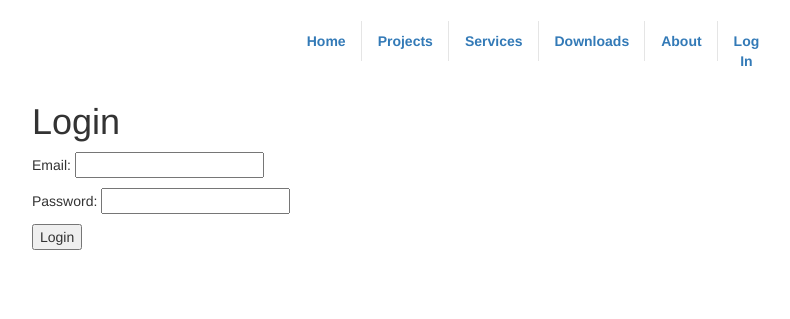
After one commit to iamnomsyy/courseowl, a Django app: page /accounts/login in a window 1280 px wide. The commit adds this page. Shown: the top 319 px of the page, without its empty margins (123-913 px from the left). Run offline with Django 3.2, Linux system fonts and the light colour scheme; parts of the project's set-up code (start-up, migrations or seed data) failed here and were passed over; some libraries are stand-ins or nearby versions.

Commit message:
login page working and user auth

```diff
--- a/courseowl_django/courseowl_django/settings/settings_base.py
+++ b/courseowl_django/courseowl_django/settings/settings_base.py
@@ -29,6 +29,10 @@ MIDDLEWARE_CLASSES = (
     'django.middleware.clickjacking.XFrameOptionsMiddleware',
 )
 
+AUTHENTICATION_BACKENDS = (
+    'django.contrib.auth.backends.ModelBackend',
+)
+
 ROOT_URLCONF = 'courseowl_django.urls'
 WSGI_APPLICATION = 'courseowl_django.wsgi.application'
 
--- a/courseowl_django/courseowl_django/urls.py
+++ b/courseowl_django/courseowl_django/urls.py
@@ -4,11 +4,7 @@ from django.contrib import admin
 admin.autodiscover()
 
 urlpatterns = patterns('',
-    # Examples:
-    # url(r'^$', 'courseowl_django.views.home', name='home'),
-    # url(r'^blog/', include('blog.urls')),
-
-    url(r'^$', include('website.urls')),
-    url(r'^admin/', include(admin.site.urls)),
-
-)
+                       url(r'^admin/', include(admin.site.urls)),
+                       url(r'^accounts/', include('user_management.urls')),
+                       url(r'^$', include('website.urls')),
+                       )
--- /dev/null
+++ b/courseowl_django/user_management/templates/user_management/login.html
@@ -0,0 +1,114 @@
+{% load bootstrap3 %}
+{% bootstrap_messages %}
+
+<!DOCTYPE html>
+<html>
+  <head>
+    <title>Courseowl</title>
+    <meta charset="utf-8">
+    <!-- Bootstrap -->
+    {#  <link href="css/bootstrap.css" rel="stylesheet" media="screen">#}
+      {% bootstrap_css %} {% bootstrap_javascript %}
+     <style type="text/css">
+      body {
+        padding-top: 20px;
+        padding-bottom: 60px;
+      }
+
+      /* Custom container */
+      .container {
+        margin: 0 auto;
+        max-width: 1000px;
+      }
+      .container > hr {
+        margin: 60px 0;
+      }
+
+      /* Main marketing message and sign up button */
+      .jumbotron {
+        margin: 80px 0;
+        text-align: center;
+      }
+      .jumbotron h1 {
+        font-size: 100px;
+        line-height: 1;
+      }
+      .jumbotron .lead {
+        font-size: 24px;
+        line-height: 1.25;
+      }
+      .jumbotron .btn {
+        font-size: 21px;
+        padding: 14px 24px;
+      }
+
+      /* Supporting marketing content */
+      .marketing {
+        margin: 60px 0;
+      }
+      .marketing p + h4 {
+        margin-top: 28px;
+      }
+
+      /* Customize the navbar links to be fill the entire space of the .navbar */
+      .navbar .navbar-inner {
+        padding: 0;
+      }
+      .navbar .nav {
+        margin: 0;
+        display: table;
+        width: 100%;
+      }
+      .navbar .nav li {
+        display: table-cell;
+        width: 1%;
+        float: none;
+      }
+      .navbar .nav li a {
+        font-weight: bold;
+        text-align: center;
+        border-left: 1px solid rgba(255,255,255,.75);
+        border-right: 1px solid rgba(0,0,0,.1);
+      }
+      .navbar .nav li:first-child a {
+        border-left: 0;
+        border-radius: 3px 0 0 3px;
+      }
+      .navbar .nav li:last-child a {
+        border-right: 0;
+        border-radius: 0 3px 3px 0;
+      }
+    </style>
+  </head>
+  <body>
+    <script src="http://code.jquery.com/jquery.js"></script>
+    <script src="js/bootstrap.min.js"></script>
+    <div class="container">
+
+    <div class="navbar">
+              <div class="navbar-inner">
+                <div class="container">
+
+                  <ul class="nav">
+                    <li class="active"><a href="#">Home</a></li>
+                    <li><a href="#">Projects</a></li>
+                    <li><a href="#">Services</a></li>
+                    <li><a href="#">Downloads</a></li>
+                    <li><a href="#">About</a></li>
+                    <li><a href="/accounts/login/">Log In</a></li>
+                  </ul>
+                </div>
+              </div>
+    </div>
+
+  <div class="hero-unit">
+    <h1>Login</h1>
+      <form method="POST" action="/accounts/login/">{% csrf_token %}
+      <p>Email: <input type="text" name="email" /></p>
+      <p>Password: <input type="password" name="password" /></p>
+      <p><input type="submit" value="Login" /></p>
+</form>
+    </div>
+</div>
+  </body>
+</html>
--- /dev/null
+++ b/courseowl_django/user_management/urls.py
@@ -0,0 +1,6 @@
+from django.conf.urls import patterns, url
+import views
+
+urlpatterns = patterns('',
+                       url(r'^login', views.do_login, name='do_login')
+)
--- a/courseowl_django/user_management/views.py
+++ b/courseowl_django/user_management/views.py
@@ -1,3 +1,23 @@
+from django.contrib.auth import authenticate, login
+from django.core.exceptions import ObjectDoesNotExist
+from django.contrib.auth.models import User
+from django.http import HttpResponse
 from django.shortcuts import render
 
-# Create your views here.
+
+def do_login(request):
+    if request.method == "POST":
+        email = request.POST.get('email')
+        password = request.POST.get('password')
+
+        try:
+            temp_user = User.objects.get(email=email)
+            user = authenticate(username=temp_user.username, password=password)
+            if user is not None:
+                login(request, user)
+                return HttpResponse(content='great success')
+        except ObjectDoesNotExist:
+            pass
+        return HttpResponse(content='nope')
+    else:
+        return render(request, 'user_management/login.html')
--- a/courseowl_django/website/templates/website/index.html
+++ b/courseowl_django/website/templates/website/index.html
@@ -4,7 +4,7 @@
 <!DOCTYPE html>
 <html>
   <head>
-    <title>Courseowl</title>
+    <title>CourseOwl</title>
     <meta charset="utf-8">
     <!-- Bootstrap -->
     {#  <link href="css/bootstrap.css" rel="stylesheet" media="screen">#}
@@ -82,7 +82,6 @@
   </head>
   <body>
     <script src="http://code.jquery.com/jquery.js"></script>
-    <script src="js/bootstrap.min.js"></script>
     <div class="container">
 
     <div class="navbar">
@@ -95,7 +94,7 @@
                     <li><a href="#">Services</a></li>
                     <li><a href="#">Downloads</a></li>
                     <li><a href="#">About</a></li>
-                    <li><a href="#">Log In</a></li>
+                    <li><a href="/accounts/login/">Log In</a></li>
                   </ul>
                 </div>
               </div>
--- a/courseowl_django/website/views.py
+++ b/courseowl_django/website/views.py
@@ -1,4 +1,3 @@
-# Create your views here.
 from django.shortcuts import render
 
 
```
